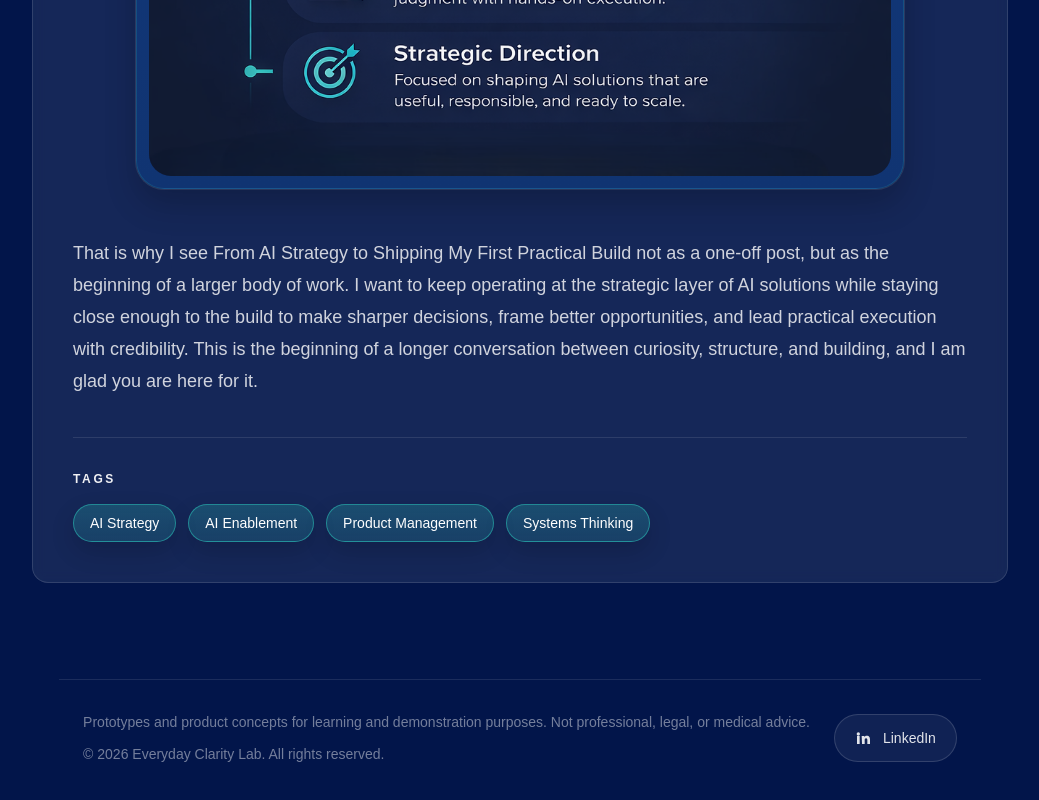
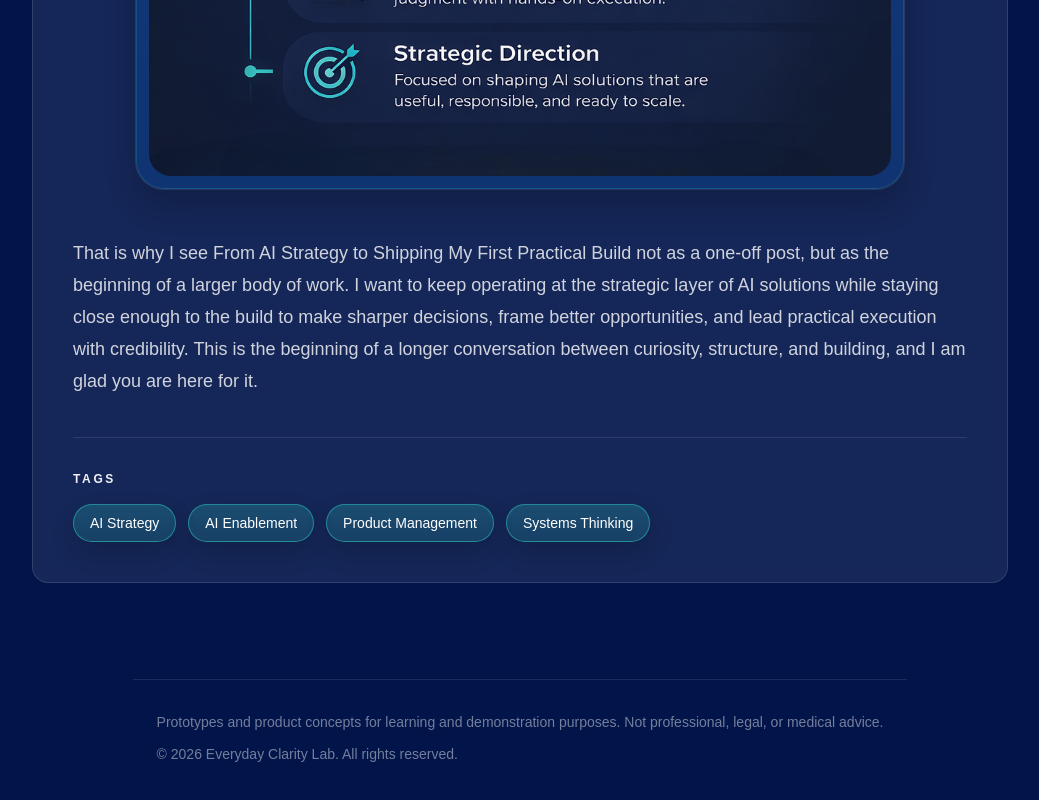
Before and after one commit to EverydayClarityLab/everyday-clarity-lab, a Next.js app: page /notes/from-ai-strategy-to-shipping-my-first-practical-build in a window 1280 px wide. Shown: the part 3264-4064 px from the top of the page, without its empty margins (120-1159 px from the left). Built offline with nearby package versions, Linux system fonts and the light colour scheme.

Commit message:
Refine notes lightbox and footer layout

```diff
--- a/components/Footer.tsx
+++ b/components/Footer.tsx
@@ -1,19 +1,6 @@
-function LinkedInIcon() {
-  return (
-    <svg
-      viewBox="0 0 24 24"
-      aria-hidden="true"
-      className="h-4 w-4 fill-current"
-    >
-      <path d="M4.98 3.5A2.48 2.48 0 1 0 5 8.46 2.48 2.48 0 0 0 4.98 3.5ZM3 9h4v12H3Zm7 0h3.83v1.64h.05c.53-1 1.84-2.05 3.8-2.05 4.06 0 4.82 2.67 4.82 6.14V21h-4v-5.54c0-1.32-.02-3.02-1.84-3.02-1.85 0-2.13 1.44-2.13 2.92V21h-4Z" />
-    </svg>
-  );
-}
-
 export default function Footer() {
   return (
     <footer className="mx-auto mt-12 max-w-6xl border-t border-white/10 px-6 pt-8 pb-10">
-      <div className="flex flex-col items-center gap-6 text-center md:flex-row md:items-center md:justify-between md:text-left">
       <div className="space-y-3 text-sm text-white/45">
         <p>
           Prototypes and product concepts for learning and demonstration
@@ -21,17 +8,6 @@ export default function Footer() {
         </p>
         <p>&copy; 2026 Everyday Clarity Lab. All rights reserved.</p>
       </div>
-
-        <a
-          href="https://www.linkedin.com/in/analicial-0q7e6/"
-          target="_blank"
-          rel="noreferrer"
-          className="inline-flex min-h-12 items-center justify-center gap-3 rounded-full border border-white/14 bg-white/6 px-5 py-3 text-sm font-medium text-white/88 transition hover:border-[#2ED9C7]/45 hover:text-white"
-        >
-          <LinkedInIcon />
-          LinkedIn
-        </a>
-      </div>
     </footer>
   );
 }
--- a/components/LightboxImage.tsx
+++ b/components/LightboxImage.tsx
@@ -77,15 +77,17 @@ export default function LightboxImage({
               </button>
             </div>
 
-            <div className="flex-1 overflow-auto rounded-2xl border border-white/10 bg-[#08245f] p-3 shadow-[0_20px_40px_rgba(0,0,0,0.28)]">
+            <div className="flex-1 overflow-auto rounded-2xl border border-white/10 bg-[#08245f] p-3 shadow-[0_20px_40px_rgba(0,0,0,0.28)] sm:p-4">
+              <div className="flex min-h-full items-start justify-center sm:items-center">
                 <Image
                   src={src}
                   alt={alt}
                   width={1024}
                   height={1331}
                   unoptimized
-                className="mx-auto block h-auto max-w-none min-w-full rounded-xl"
+                  className="block h-auto max-h-[calc(100dvh-9rem)] w-auto max-w-full rounded-xl"
                 />
+              </div>
             </div>
           </div>
         </div>
```
Lines whose indentation alone changed are shown as unchanged.
